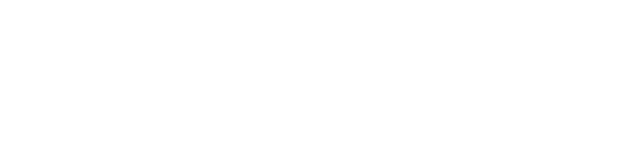
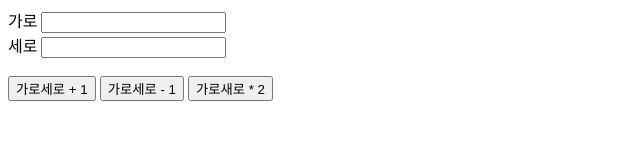
Before and after one commit to kis0421/learning-js, a plain HTML site: page change-pokemon/index.html in a window 1280 px wide. Shown: the whole page, without its empty margins (0-640 px from the left). Drawn offline with Linux system fonts and the light colour scheme.

Commit message:
기본 기능 구현 버튼들

```diff
--- a/change-pokemon/index.html
+++ b/change-pokemon/index.html
@@ -1,12 +1,40 @@
 <!DOCTYPE html>
 <html lang="en">
+
 <head>
-    <meta charset="UTF-8">
-    <meta http-equiv="X-UA-Compatible" content="IE=edge">
-    <meta name="viewport" content="width=device-width, initial-scale=1.0">
-    <title>Document</title>
+  <meta charset="UTF-8">
+  <meta http-equiv="X-UA-Compatible" content="IE=edge">
+  <meta name="viewport" content="width=device-width, initial-scale=1.0">
+  <title>Document</title>
+
+  <script>
+
+  </script>
 </head>
+
 <body>
+  <div>
+    <header>
+      <div>
+        <span>가로</span>
+        <input type="number">
+      </div>
+      <div>
+        <span>세로</span>
+        <input type="number">
+      </div>
+      <br />
+      <div>
+        <button>가로세로 + 1</button>
+        <button>가로세로 - 1</button>
+        <button>가로새로 * 2</button>
+      </div>
+      <br />
 
+    </header>
+    <br />
+    <section id="pokemonWrap"></section>
+  </div>
 </body>
+
 </html>
```
